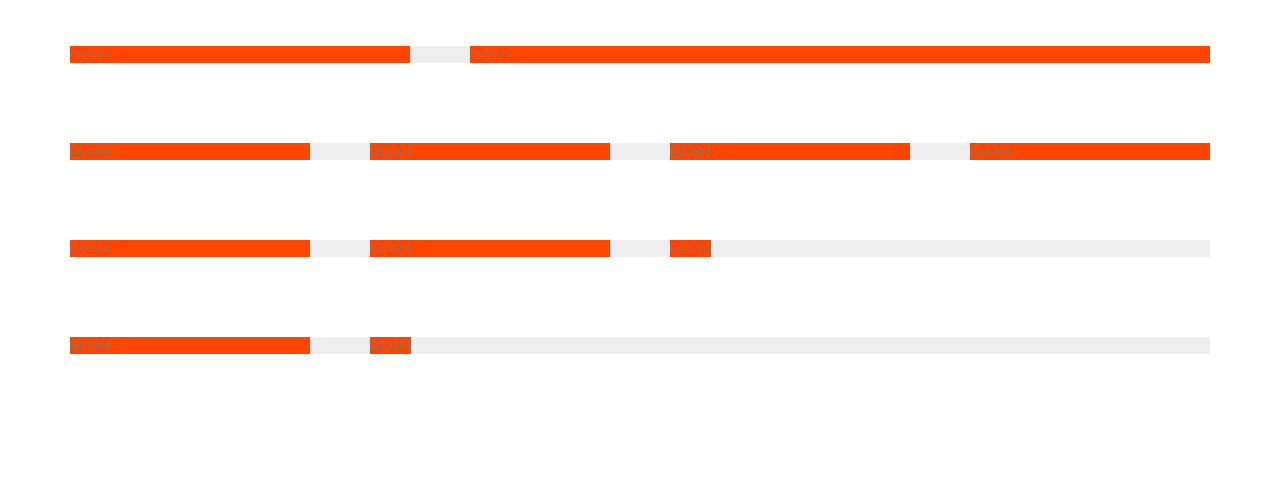
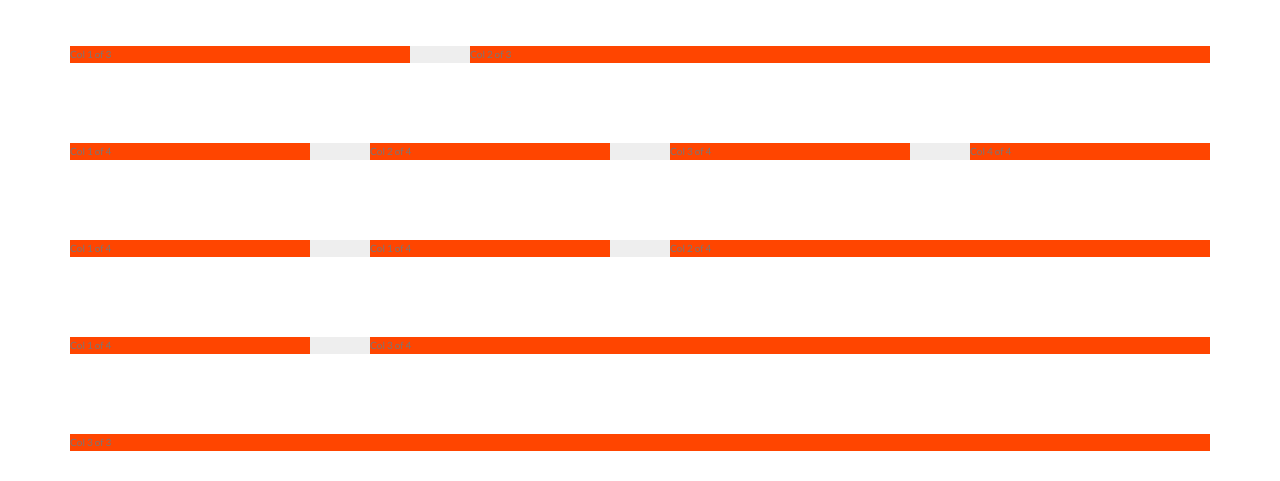
Before and after one commit to SparksFullStack/naturelust, a PHP site: page / in a window 1280 px wide. Shown: the part 938-1419 px from the top of the page. Before the commit the page ends 1292 px from the top, so only its background shows below. Run offline with PHP 8.4, Linux system fonts and the light colour scheme; some libraries are stand-ins or nearby versions.

Commit message:
grid system complete; allows for up to four columns in each row at this point

```diff
--- a/css/style.css
+++ b/css/style.css
@@ -140,11 +140,13 @@ body {
     content: "";
     display: table;
     clear: both; }
-  .row [class^="col-"] {
+  .row [class^="col"] {
     background-color: orangered;
     float: left; }
-    .row [class^="col-"]:not(:last-child) {
+    .row [class^="col"]:not(:last-child) {
       margin-right: 6rem; }
+  .row .col {
+    width: 100%; }
   .row .col-1-of-2 {
     width: calc((100% - 6rem) / 2); }
   .row .col-1-of-3 {
@@ -153,3 +155,7 @@ body {
     width: calc(2 * ((100% - (2 * 6rem)) / 3) + 6rem); }
   .row .col-1-of-4 {
     width: calc((100% - (3 * 6rem)) / 4); }
+  .row .col-2-of-4 {
+    width: calc(2 * ((100% - (3 * 6rem)) / 4) + 6rem); }
+  .row .col-3-of-4 {
+    width: calc(3 * ((100% - (3 * 6rem)) / 4) + (2 * 6rem)); }
--- a/index.html
+++ b/index.html
@@ -105,6 +105,12 @@
                     Col 3 of 4
                 </div>
             </div>
+
+            <div class="row">
+                <div class="col">
+                    Col 3 of 3
+                </div>
+            </div>
         </section>
     </body>
 </html>
--- a/sass/layout/_grid.scss
+++ b/sass/layout/_grid.scss
@@ -11,7 +11,7 @@
     @include clearfix;
 
     // attribute selector
-    [class^="col-"] { // this selects all of the elements with a class attribute that starts with "col-"
+    [class^="col"] { // this selects all of the elements with a class attribute that starts with "col-"
         background-color: orangered;
         float: left;
 
@@ -19,6 +19,10 @@
 
             margin-right: $gutter-horizontal;
         }
+    }
+
+    .col {
+        width: 100%;
     }
 
     .col-1-of-2 {
@@ -36,4 +40,12 @@
     .col-1-of-4 {
         width: calc((100% - (3 * #{$gutter-horizontal})) / 4);
     }
+
+    .col-2-of-4 {
+        width: calc(2 * ((100% - (3 * #{$gutter-horizontal})) / 4) + #{$gutter-horizontal}); // this multiplies the length of the 1-of-3 by two
+    }
+
+    .col-3-of-4 {
+        width: calc(3 * ((100% - (3 * #{$gutter-horizontal})) / 4) + (2 * #{$gutter-horizontal})); // this multiplies the length of the 1-of-3 by two
+    }
 }
```
